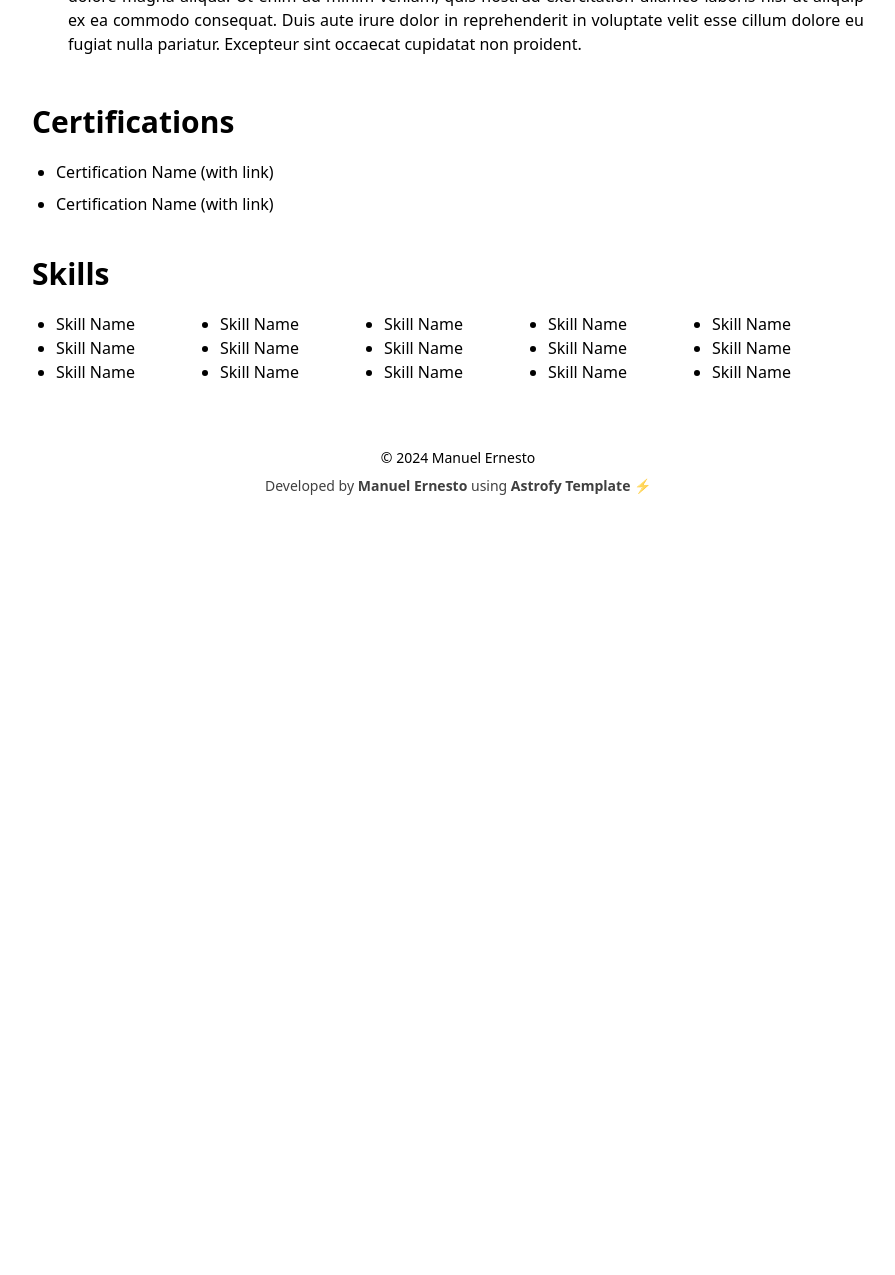
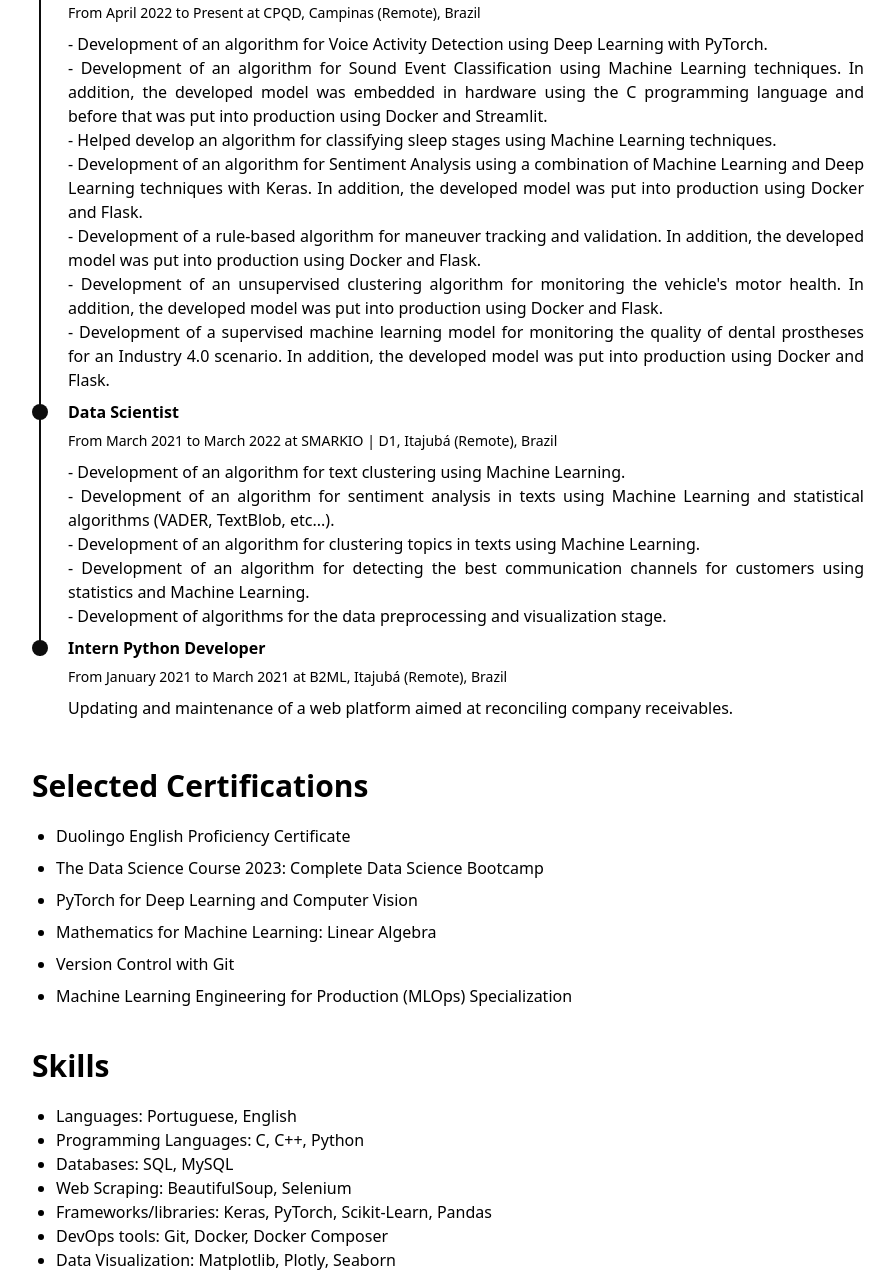
Before and after one commit to rafaelgreca/rafaelgreca.github.io, an Astro site: page /cv in a window 1280 px wide. Shown: the part 948-2223 px from the top of the page, without its empty margins (334-1229 px from the left). Before the commit the page ends 1464 px from the top, so only its background shows below. Built offline with nearby package versions, Linux system fonts and the light colour scheme; Astro itself is replaced by a stand-in of ours.

Commit message:
updating cv page

```diff
--- a/src/components/Footer.astro
+++ b/src/components/Footer.astro
@@ -7,7 +7,7 @@ const today = new Date();
     &copy; {today.getFullYear()} Manuel Ernesto
   </div>
   <div class="inline opacity-75">
-    Developed by <a href="https://manuelernestog.github.io" target="_blank" class="font-bold">Manuel Ernesto</a> using
+    Developed using
     <!-- Thanks for using this template. You can keep this line to support my work :) -->
     <a href="https://astrofy-template.netlify.app/" target="_blank" class="font-bold">Astrofy Template ⚡️</a>
   </div>
--- a/src/pages/cv.astro
+++ b/src/pages/cv.astro
@@ -9,10 +9,7 @@ import TimeLineElement from "../components/cv/TimeLine.astro";
   </div>
 
   <div class="mb-10 text-justify">
-    Lorem ipsum dolor sit amet, consectetur adipiscing elit, sed do eiusmod tempor incididunt ut labore et dolore magna
-    aliqua. Ut enim ad minim veniam, quis nostrud exercitation ullamco laboris nisi ut aliquip ex ea commodo consequat. Duis
-    aute irure dolor in reprehenderit in voluptate velit esse cillum dolore eu fugiat nulla pariatur. Excepteur sint occaecat
-    cupidatat non proident, sunt in culpa qui officia deserunt mollit anim id est laborum.
+    Italian-Brazilian citizen interested in Machine Learning, Deep Learning, Signal Processing, Natural Language Processing, Computer vision, MLOps, and applications in mental health. Currently studying MLOps, Machine Learning, Deep Learning, and PyTorch. Interested in opportunities to work as a Machine Learning Engineering or Machine Learning Researcher.
   </div>
 
   <div class="mb-5">
@@ -21,13 +18,25 @@ import TimeLineElement from "../components/cv/TimeLine.astro";
 
   <div class="time-line-container grid gap-4 mb-10">
     <TimeLineElement
-      title="Title Name"
-      subtitle="[start year] to [end year] at [Study Center Name], [City], [Country]"
-    />
+      title="Master of Business Administration (MBA) in Artificial Intelligence and Big Data"
+      subtitle="July 2022 to October 2023 at University of São Paulo (USP), São Carlos, Brazil"
+    >
+    The MBA covers the most diverse topics within the area of artificial intelligence and big data, such as: Python, R, statistics, SQL, Machine Learning, Deep Learning, data mining and visualization, data governance and management, Big Data, Natural Language Processing and data analysis. <br><br>
+
+    The theme of my end-of-course work was "Speech Emotion Recognition using Deep Learning and Wavelet Transform" and was done under the supervision of Dr. Prof. Alessandra Alaniz Macedo.
+    </TimeLineElement>
+
     <TimeLineElement
-      title="Title Name"
-      subtitle="[start year] to [end year] at [Study Center Name], [City], [Country]"
-    />
+      title="Bachelor in Computer Science"
+      subtitle="January 2018 to December 2021 at Federal University of Itajubá (UNIFEI), Itajubá, Brazil"
+    >
+
+    - Participated in programming competitions at college and state region representing UNIFEI (October/2018 - February/2019). <br>
+    - Worked at byron.solutions, a junior technology and information company located inside UNIFEI, as a WordPress web developer (April/2018 - October/2018). <br>
+    - Fellow in front-end development of a unified medical data management platform for the city of Itajubá and the state region (August/2020 - January/2021). <br><br>
+
+    The theme of my final graduation work was "Comparison of deep learning models in the classification of comments containing hate speech on the Internet" and it was done under the supervision of Dr. Prof. Isabela Neves Drummond.
+    </TimeLineElement>
   </div>
 
   <div class="mb-5">
@@ -36,35 +45,59 @@ import TimeLineElement from "../components/cv/TimeLine.astro";
 
   <div class="time-line-container mb-10">
     <TimeLineElement
-      title="Job Title at Project or Company Name"
-      subtitle="From [Start Date] to [End Date] at [Company], [City], [Country]"
+      title="Machine Learning Researcher"
+      subtitle="From April 2022 to Present at CPQD, Campinas (Remote), Brazil"
     >
-      Lorem ipsum dolor sit amet, consectetur adipiscing elit, sed do eiusmod tempor incididunt ut labore et dolore magna aliqua. Ut enim ad minim veniam, quis nostrud exercitation ullamco laboris nisi ut aliquip ex ea commodo consequat. Duis aute irure dolor in reprehenderit in voluptate velit esse cillum dolore eu fugiat nulla pariatur. Excepteur sint occaecat cupidatat non proident.
+    - Development of an algorithm for Voice Activity Detection using Deep Learning with PyTorch. <br>
+    - Development of an algorithm for Sound Event Classification using Machine Learning techniques. In addition, the developed model was embedded in hardware using the C programming language and before that was put into production using Docker and Streamlit. <br>
+    - Helped develop an algorithm for classifying sleep stages using Machine Learning techniques. <br>
+    - Development of an algorithm for Sentiment Analysis using a combination of Machine Learning and Deep Learning techniques with Keras. In addition, the developed model was put into production using Docker and Flask. <br>
+    - Development of a rule-based algorithm for maneuver tracking and validation. In addition, the developed model was put into production using Docker and Flask. <br>
+    - Development of an unsupervised clustering algorithm for monitoring the vehicle's motor health. In addition, the developed model was put into production using Docker and Flask. <br>
+    - Development of a supervised machine learning model for monitoring the quality of dental prostheses for an Industry 4.0 scenario. In addition, the developed model was put into production using Docker and Flask.
     </TimeLineElement>
+
     <TimeLineElement
-      title="Job Title at Project or Company Name"
-      subtitle="From [Start Date] to [End Date] at [Company], [City], [Country]"
+      title="Data Scientist"
+      subtitle="From March 2021 to March 2022 at SMARKIO | D1, Itajubá (Remote), Brazil"
     >
-      Lorem ipsum dolor sit amet, consectetur adipiscing elit, sed do eiusmod tempor incididunt ut labore et dolore magna aliqua. Ut enim ad minim veniam, quis nostrud exercitation ullamco laboris nisi ut aliquip ex ea commodo consequat. Duis aute irure dolor in reprehenderit in voluptate velit esse cillum dolore eu fugiat nulla pariatur. Excepteur sint occaecat cupidatat non proident.
+    - Development of an algorithm for text clustering using Machine Learning. <br>
+    - Development of an algorithm for sentiment analysis in texts using Machine Learning and statistical algorithms (VADER, TextBlob, etc...). <br>
+    - Development of an algorithm for clustering topics in texts using Machine Learning. <br>
+    - Development of an algorithm for detecting the best communication channels for customers using statistics and Machine Learning. <br>
+    - Development of algorithms for the data preprocessing and visualization stage. <br>
     </TimeLineElement>
+
     <TimeLineElement
-      title="Job Title at Project or Company Name"
-      subtitle="From [Start Date] to [End Date] at [Company], [City], [Country]"
+      title="Intern Python Developer"
+      subtitle="From January 2021 to March 2021 at B2ML, Itajubá (Remote), Brazil"
     >
-      Lorem ipsum dolor sit amet, consectetur adipiscing elit, sed do eiusmod tempor incididunt ut labore et dolore magna aliqua. Ut enim ad minim veniam, quis nostrud exercitation ullamco laboris nisi ut aliquip ex ea commodo consequat. Duis aute irure dolor in reprehenderit in voluptate velit esse cillum dolore eu fugiat nulla pariatur. Excepteur sint occaecat cupidatat non proident.
+    Updating and maintenance of a web platform aimed at reconciling company receivables.
     </TimeLineElement>
   </div>
 
   <div class="mb-5">
-    <div class="text-3xl w-full font-bold">Certifications</div>
+    <div class="text-3xl w-full font-bold"> Selected Certifications </div>
   </div>
 
   <ul class="list-disc mx-6 mb-10 grid gap-2">
     <li>
-      <a href="#" target="_blank"> Certification Name (with link)</a>
+      <a href="https://certs.duolingo.com/07eb5fc193345b9eba9bc53758f60aec" target="_blank"> Duolingo English Proficiency Certificate  </a>
     </li>
     <li>
-      <a href="#" target="_blank"> Certification Name (with link)</a>
+      <a href="https://drive.google.com/file/d/1exSFphgRn262h-Qiv2yUaKASf_k-pphu/view?usp=drive_link" target="_blank"> The Data Science Course 2023: Complete Data Science Bootcamp </a>
+    </li>
+    <li>
+      <a href="https://drive.google.com/file/d/1iBIv9jJO38mq0clHuO6ypYE-z5aKD_EJ/view" target="_blank"> PyTorch for Deep Learning and Computer Vision </a>
+    </li>
+    <li>
+      <a href="https://drive.google.com/file/d/1KNMXulKCMUMU4SCyaMtuBDN_xlKQwmh1/view" target="_blank"> Mathematics for Machine Learning: Linear Algebra </a>
+    </li>
+    <li>
+      <a href="https://drive.google.com/file/d/1CcDy7DqcJ1M983R0ubVMfyS4Nu8vlgIz/view" target="_blank"> Version Control with Git </a>
+    </li>
+    <li>
+      <a href="https://drive.google.com/file/d/1pGMPqR48A48061es4kCIpcUUlrZNzUUG/view" target="_blank"> Machine Learning Engineering for Production (MLOps) Specialization </a>
     </li>
   </ul>
 
@@ -72,21 +105,13 @@ import TimeLineElement from "../components/cv/TimeLine.astro";
     <div class="text-3xl w-full font-bold">Skills</div>
   </div>
 
-  <ul class="list-disc md:columns-5 columns-2 mx-6">
-    <li>Skill Name</li>
-    <li>Skill Name</li>
-    <li>Skill Name</li>
-    <li>Skill Name</li>
-    <li>Skill Name</li>
-    <li>Skill Name</li>
-    <li>Skill Name</li>
-    <li>Skill Name</li>
-    <li>Skill Name</li>
-    <li>Skill Name</li>
-    <li>Skill Name</li>
-    <li>Skill Name</li>
-    <li>Skill Name</li>
-    <li>Skill Name</li>
-    <li>Skill Name</li>
+  <ul class="list-disc columns-1 mx-6">
+    <li>Languages: Portuguese, English</li>
+    <li>Programming Languages: C, C++, Python</li>
+    <li>Databases: SQL, MySQL</li>
+    <li>Web Scraping: BeautifulSoup, Selenium</li>
+    <li>Frameworks/libraries: Keras, PyTorch, Scikit-Learn, Pandas</li>
+    <li>DevOps tools: Git, Docker, Docker Composer</li>
+    <li>Data Visualization: Matplotlib, Plotly, Seaborn</li>
   </ul>
 </BaseLayout>
```
